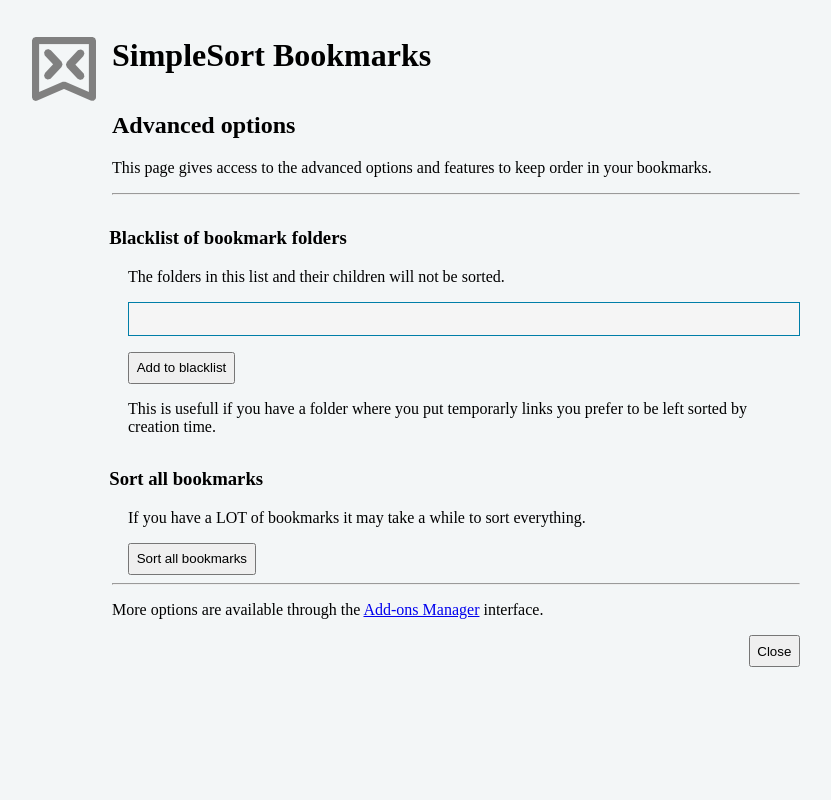
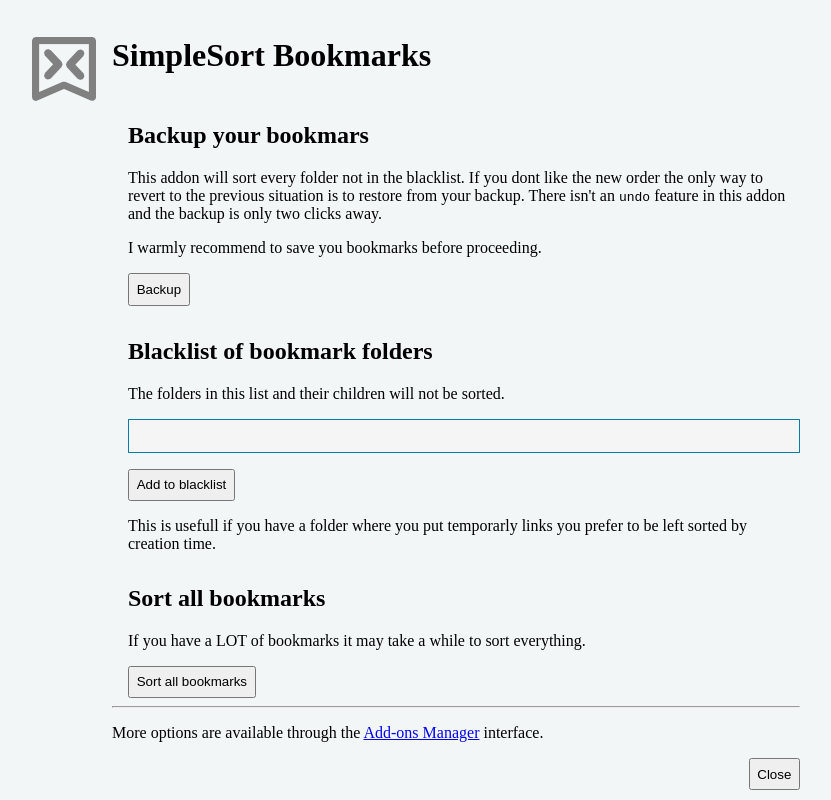
Before and after one commit to Gitoffthelawn/simple-sort-bookmarks, a website: page data/advancedOptions/advancedOptions.html in a window 1280 px wide. Shown: the whole page, without its empty margins (224-1055 px from the left). Drawn offline with Linux system fonts and the light colour scheme.

Commit message:
Add a backup button to advanced options
Made more clear the importance to backup before using the addon.

```diff
--- a/data/advancedOptions/advancedOptions.html
+++ b/data/advancedOptions/advancedOptions.html
@@ -13,12 +13,19 @@
     <img id="logo" src="../icon-64.png" width="64" height="64">
     <h1>SimpleSort Bookmarks</h1>
     <div id="blockOptions">
-        <h2>Advanced options</h2>
-        <p>This page gives access to the advanced options and features to keep order in your bookmarks.</p>
-        <hr>
+        <div>
+            <h2>Backup your bookmars</h2>
+            <p>This addon will sort every folder not in the blacklist. If you
+                dont like the new order the only way to revert to the previous
+                situation is to restore from your backup. There isn't an
+                <samp>undo</samp> feature in this addon and the backup is only
+                two clicks away.</p>
+            <p>I warmly recommend to save you bookmarks before proceeding.</p>
+            <button id="buttonBackup">Backup</button>
+        </div>
 
         <div>
-            <h3>Blacklist of bookmark folders</h3>
+            <h2>Blacklist of bookmark folders</h2>
             <p>The folders in this list and their children will not be sorted.</p>
             <ul id="divBlacklistedFolders"></ul>
             <button id="buttonAddToBlacklist">Add to blacklist</button>
@@ -26,7 +33,7 @@
         </div>
 
         <div>
-            <h3>Sort all bookmarks</h3>
+            <h2>Sort all bookmarks</h2>
             <p>If you have a LOT of bookmarks it may take a while to sort everything.</p>
             <button id="buttonShowConfirmSortAll">Sort all bookmarks</button>
         </div>
@@ -48,7 +55,7 @@
             <button id="buttonHideDialogConfirmSortAll">Cancel</button>
             <!-- Buttons below will be displayed in inverted order because of "flaot: right" -->
             <button id="buttonSortAll">Start sorting</button>
-            <button id="buttonBackup">Backup</button>
+            <button id="buttonBackupInDialog">Backup</button>
         </div>
     </div>
 
--- a/data/advancedOptions/advancedOptions.js
+++ b/data/advancedOptions/advancedOptions.js
@@ -268,6 +268,10 @@ byId("buttonBackup").addEventListener('click', function (event) {
     self.port.emit("backup");
 });
 
+byId("buttonBackupInDialog").addEventListener('click', function (event) {
+    self.port.emit("backup");
+});
+
 byId("buttonClose").addEventListener('click', function (event) {
     self.port.removeListener("sortStarted", sortStartedCallback);
     self.port.emit("close");
--- a/package.json
+++ b/package.json
@@ -7,7 +7,7 @@
     "description": "Sort automatically your bookmarks.",
     "author": "Nicola Felice",
     "license": "GPL 3.0",
-    "version": "0.10.1",
+    "version": "0.11.0",
     "homepage": "https://github.com/ariacorrente/simple-sort-bookmarks",
     "preferences": [
         {
```
Also changed, not shown: README.md.
